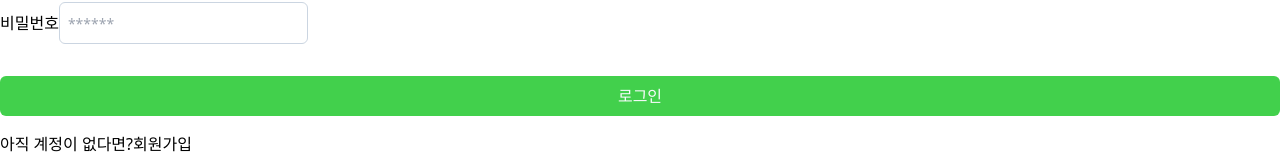
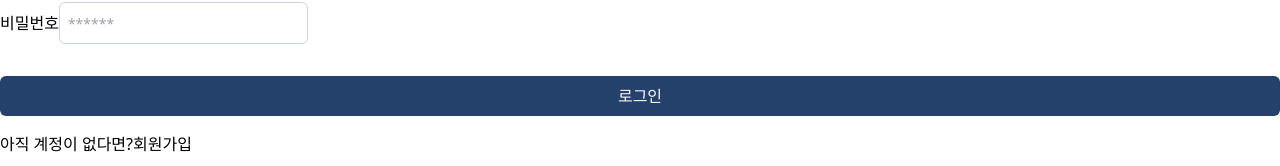
Before and after one commit to soojik/developers-client, a React (Create React App) app: page /login in a window 1280 px wide. Shown: the part 563-729 px from the top of the page. Built offline with nearby package versions, Linux system fonts and the light colour scheme.

Commit message:
style: accent color 변경(네이비)

```diff
--- a/src/pages/Login.tsx
+++ b/src/pages/Login.tsx
@@ -91,7 +91,7 @@ const Login = () => {
               아직 계정이 없다면?
               <Link
                 to="/register"
-                className="font-semibold text-accent-400 hover:text-accent-500"
+                className="font-semibold text-accent-300 hover:text-accent-500"
               >
                 회원가입
               </Link>
--- a/src/pages/SignUp.tsx
+++ b/src/pages/SignUp.tsx
@@ -214,7 +214,7 @@ const SignUp = () => {
               이미 계정이 있으세요?
               <Link
                 to="/login"
-                className="font-semibold text-accent-400 hover:text-accent-500"
+                className="font-semibold text-accent-300 hover:text-accent-500"
               >
                 로그인
               </Link>
--- a/tailwind.config.js
+++ b/tailwind.config.js
@@ -11,11 +11,11 @@ module.exports = {
       },
       colors: {
         accent: {
-          100: "#52ea54b3",
-          200: "#52ea55",
-          300: "#00fc04",
-          400: "#42d04c",
-          500: "#09890b",
+          100: "#4785dcf0",
+          200: "#3d6fb5",
+          300: "#2c538a",
+          400: "#23416a",
+          500: "#192f4e",
         },
       },
     },
```
